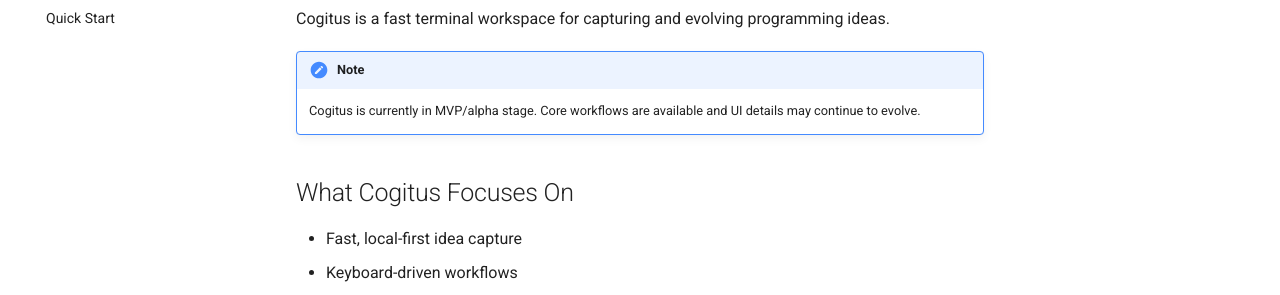
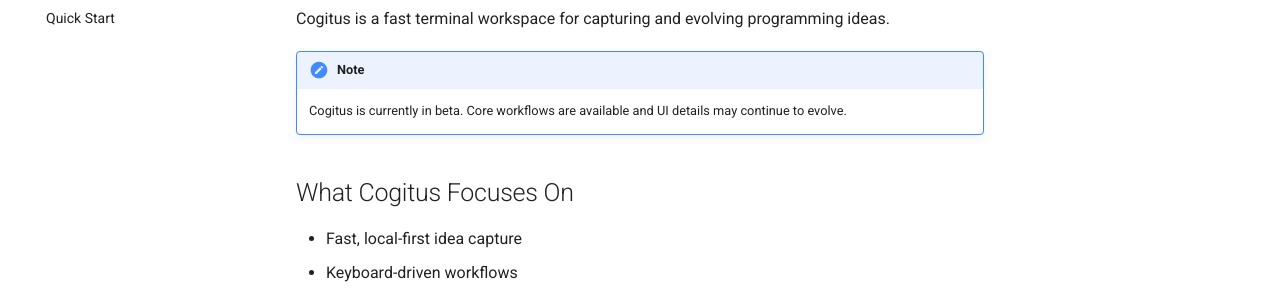
Before and after one commit to seapagan/cogitus, an MkDocs documentation site: the page built from docs/index.md, in a window 1280 px wide and 927 px high. Shown: the part 222-517 px from the top of the window. Built offline with MkDocs 1.6.1 and Material for MkDocs 9.7.7, drawn with Linux system fonts in a browser that asks for light colours; comment, search, counter and statistics services are not loaded.

Commit message:
docs: refresh beta status and feature summary
Signed-off-by: Grant Ramsay <seapagan@gmail.com>

```diff
--- a/docs/index.md
+++ b/docs/index.md
@@ -5,7 +5,7 @@
 
 !!! note
 
-    Cogitus is currently in MVP/alpha stage. Core workflows are available and UI
+    Cogitus is currently in beta. Core workflows are available and UI
     details may continue to evolve.
 
 ## What Cogitus Focuses On
```
Also changed, not shown: README.md (+7 -8 lines).
